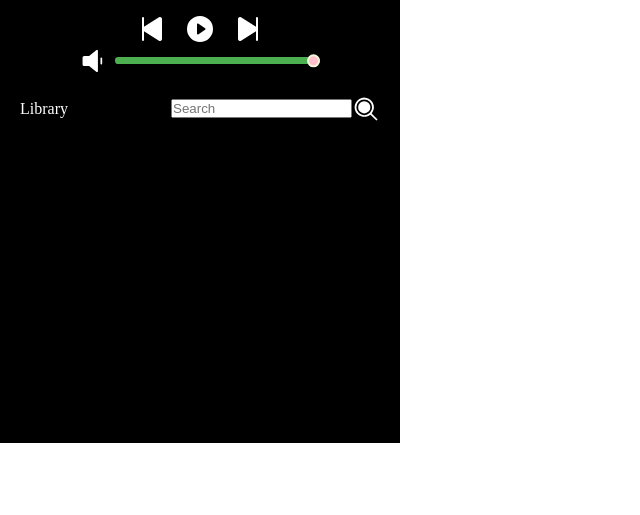
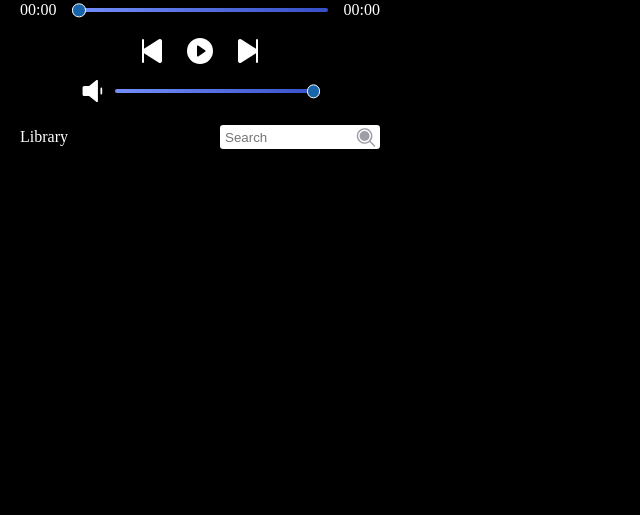
Before and after one commit to AnirbanRahi/mini-music-player-overlay, an Electron app: page index.html in a window 1280 px wide. Shown: the part 285-800 px from the top of the page, without its empty margins (0-640 px from the left). Drawn offline with Linux system fonts and the light colour scheme; no server answers.

Commit message:
improve style (progress bar, volume bar, add margins, scrollbar and others)

```diff
--- a/index.html
+++ b/index.html
@@ -64,8 +64,8 @@
         <div class="search">
             <p>Library</p>
             <div class="search-box">
-                <input type="text" placeholder="Search">
-                <svg xmlns="http://www.w3.org/2000/svg" id="search" width="28" height="28" fill="#ffffff"
+                <input type="text" placeholder="Search" id="search-input">
+                <svg xmlns="http://www.w3.org/2000/svg" id="search-svg" width="28" height="28" fill="#ffffff"
                     viewBox="0 0 256 256">
                     <path
                         d="M168,112a56,56,0,1,1-56-56A56,56,0,0,1,168,112Zm61.66,117.66a8,8,0,0,1-11.32,0l-50.06-50.07a88,88,0,1,1,11.32-11.31l50.06,50.06A8,8,0,0,1,229.66,229.66ZM112,184a72,72,0,1,0-72-72A72.08,72.08,0,0,0,112,184Z">
--- a/style.css
+++ b/style.css
@@ -4,15 +4,23 @@
     box-sizing: border-box;
 }
 
+html,
 body {
+    width: max-content;
+    height: max-content;
+    margin: 0;
+    padding: 0;
+    overflow: hidden;
     font-size: 1em;
+    background-color: black;
     /*16 px*/
 }
 
-svg{
+svg {
     cursor: pointer;
 }
-svg:hover path{
+
+svg:hover path {
 
     fill: grey;
 }
@@ -45,7 +53,6 @@
     font-size: 1.2em;
     margin: 0;
     color: #868e96;
-    margin-top: 1em;
     font-weight: 100;
 }
 
@@ -53,7 +60,6 @@
     font-size: 2em;
     margin: 0;
     color: #ffffff;
-    margin-top: .3em;
 }
 
 
@@ -61,7 +67,7 @@
     display: flex;
     width: 90%;
     gap: 1em;
-    margin: 1em auto;
+    margin: 0 auto;
     align-items: center;
     justify-content: center;
 }
@@ -73,20 +79,24 @@
 .progress-bar {
     -webkit-appearance: none;
     width: 100%;
-   background-color: black;
+    background: black;
+    border-radius: .25em;
+    outline: none;
 }
+
 .progress-bar::-webkit-slider-runnable-track {
-    height: .5em;
+    height: .3em;
     border-radius: 0.25em;
-    background: #4CAF50;
+    background: linear-gradient(90deg, #748ffc, #364fc7);
 }
+
 .progress-bar::-webkit-slider-thumb {
     -webkit-appearance: none;
     width: 1em;
     height: 1em;
     border-radius: 50%;
-    background: pink;
-    border: 2px solid beige;
+    background: #1864ab;
+    border: .1em solid #ffffff;
     cursor: pointer;
     position: relative;
     top: 50%;
@@ -107,7 +117,7 @@
     display: flex;
     align-items: center;
     width: 60%;
-    margin: auto auto;
+    margin: 0 auto;
     gap: .5em;
 }
 
@@ -121,6 +131,24 @@
 
 }
 
+#search-input {
+    outline: none;
+    border: none;
+    color: #0d0c22;
+    box-sizing: border-box;
+    height: 100%;
+    width: 100%;
+    background: transparent;
+    padding: 5px;
+}
+
+#search-svg {
+    position: absolute;
+    right: 0rem;
+    fill: #9e9ea7;
+    height: 95%;
+}
+
 .search p {
     color: white;
 }
@@ -128,6 +156,11 @@
 .search-box {
     display: flex;
     align-items: center;
+    background: #ffffff;
+    border-radius: .2em;
+    height: 1.5em;
+    width: 10em;
+    position: relative;
 }
 
 .library {
@@ -135,8 +168,7 @@
     flex-direction: column;
     width: 90%;
     margin: 0 auto;
-    gap: .3em;
-
+    gap: .4em;
     overflow-y: auto;
     height: 20em;
 }
@@ -145,10 +177,11 @@
     display: flex;
     align-items: center;
     gap: .8em;
-    background-color: gray;
+    background-color: rgb(215, 210, 210);
     border-radius: .4em;
     height: 2.5em;
     padding: 0 .3em;
+    width: 98%;
 }
 
 .song-card img {
@@ -171,9 +204,65 @@
     font-size: 1.2em;
     white-space: nowrap;
     overflow: hidden;
+    width: 100%;
     text-overflow: ellipsis;
 }
 
 .details p:nth-child(2) {
     font-size: .9em;
+    white-space: nowrap;
+    overflow: hidden;
+    width: 100%;
+    text-overflow: ellipsis;
 }
+
+/* Margins Top*/
+.container{
+    margin-top: 1em;
+}
+.artist-name{
+    margin-top: 1.5em;
+}
+.song-name{
+    margin-top: .2em;
+}
+.progress-container{
+    margin-top: 1em;
+}
+.controls{
+    margin-top: 1em;
+}
+.volume{
+    margin-top: .5em;
+}
+.search{
+    margin-top: 0em;
+}
+.library{
+    margin-top: .6em;
+}
+
+*::-webkit-scrollbar {
+    width: .5em;
+    border-radius: .5em;
+}
+
+*::-webkit-scrollbar-track {
+    background: #364fc7;
+    border-radius: .5em;
+}
+
+*::-webkit-scrollbar-thumb {
+    background: #748ffc;
+    border-radius: .5em;
+    transition: background 0.2s ease;
+}
+
+*::-webkit-scrollbar-thumb:hover {
+    background: #1864ab;
+}
+
+/* Smooth Scrolling */
+html {
+    scroll-behavior: smooth;
+}
```
